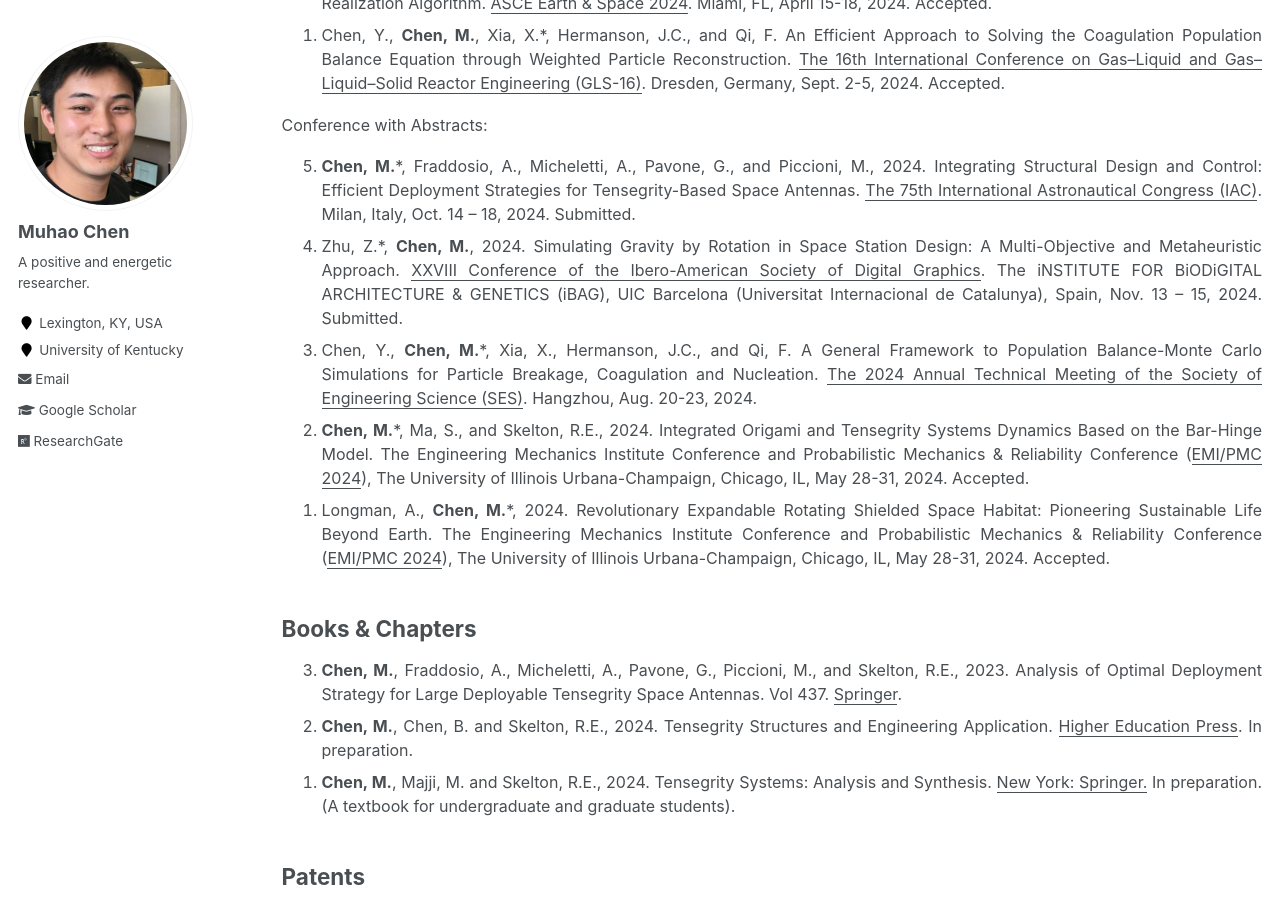
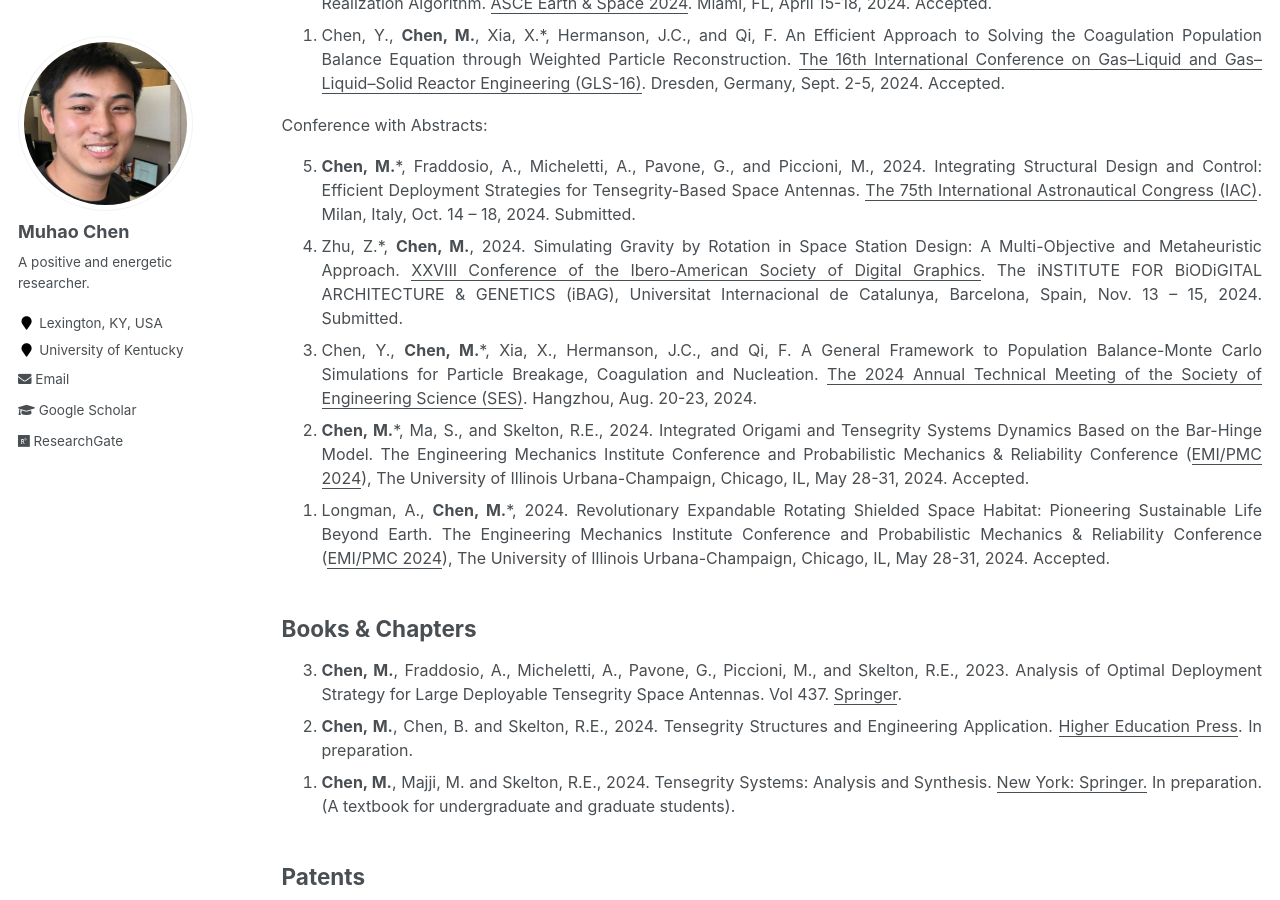
Before and after one commit to Muhao-Chen/muhao-chen.github.io, a Jekyll site: the page built from _pages/publication.md, in a window 1280 px wide and 900 px high, scrolled down 4124 px. Built offline with Jekyll 4.4.1, drawn with Linux system fonts in a browser that asks for light colours.

Commit message:
Update publication.md

```diff
--- a/_pages/publication.md
+++ b/_pages/publication.md
@@ -108,7 +108,7 @@ Portland, OR, Nov. 17 – 21, 2024. Submitted. </li>
 Conference with Abstracts:
 <ol reversed>
 <li><strong>Chen, M.</strong>*, Fraddosio, A., Micheletti, A., Pavone, G., and Piccioni, M., 2024. Integrating Structural Design and Control: Efficient Deployment Strategies for Tensegrity-Based Space Antennas. <u>The 75th International Astronautical Congress (IAC)</u>. Milan, Italy, Oct. 14 – 18, 2024. Submitted. </li>
-<li>Zhu, Z.*, <strong>Chen, M.</strong>, 2024. Simulating Gravity by Rotation in Space Station Design: A Multi-Objective and Metaheuristic Approach. <u>XXVIII Conference of the Ibero-American Society of Digital Graphics</u>. The iNSTITUTE FOR BiODiGITAL ARCHITECTURE & GENETICS (iBAG), UIC Barcelona (Universitat Internacional de Catalunya), Spain, Nov. 13 – 15, 2024. Submitted. </li>
+<li>Zhu, Z.*, <strong>Chen, M.</strong>, 2024. Simulating Gravity by Rotation in Space Station Design: A Multi-Objective and Metaheuristic Approach. <u>XXVIII Conference of the Ibero-American Society of Digital Graphics</u>. The iNSTITUTE FOR BiODiGITAL ARCHITECTURE & GENETICS (iBAG), Universitat Internacional de Catalunya, Barcelona, Spain, Nov. 13 – 15, 2024. Submitted. </li>
 <li> Chen, Y., <strong>Chen, M.</strong>*, Xia, X., Hermanson, J.C., and Qi, F. A General Framework to Population Balance-Monte Carlo Simulations for Particle Breakage, Coagulation and Nucleation. <u>The 2024 Annual Technical Meeting of the Society of Engineering Science (SES)</u>. Hangzhou, Aug. 20-23, 2024.</li>
 <li><strong>Chen, M.</strong>*, Ma, S., and Skelton, R.E., 2024. Integrated Origami and Tensegrity Systems Dynamics Based on the Bar-Hinge Model. The Engineering Mechanics Institute Conference and Probabilistic Mechanics & Reliability Conference (<u>EMI/PMC 2024</u>), The University of Illinois Urbana-Champaign, Chicago, IL, May 28-31, 2024. Accepted.</li>
 <li>Longman, A., <strong>Chen, M.</strong>*, 2024. Revolutionary Expandable Rotating Shielded Space Habitat: Pioneering Sustainable Life Beyond Earth. The Engineering Mechanics Institute Conference and Probabilistic Mechanics & Reliability Conference (<u>EMI/PMC 2024</u>), The University of Illinois Urbana-Champaign, Chicago, IL, May 28-31, 2024. Accepted.</li>
```
